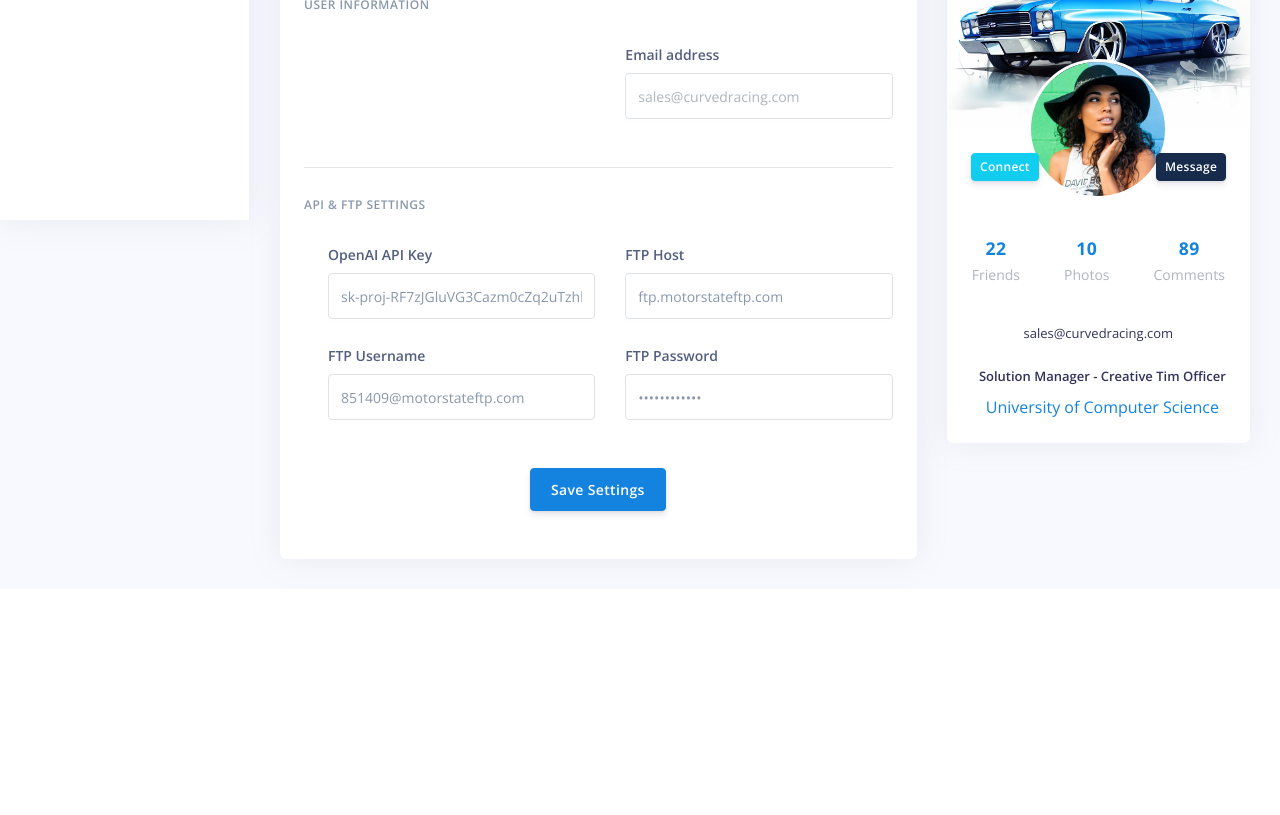
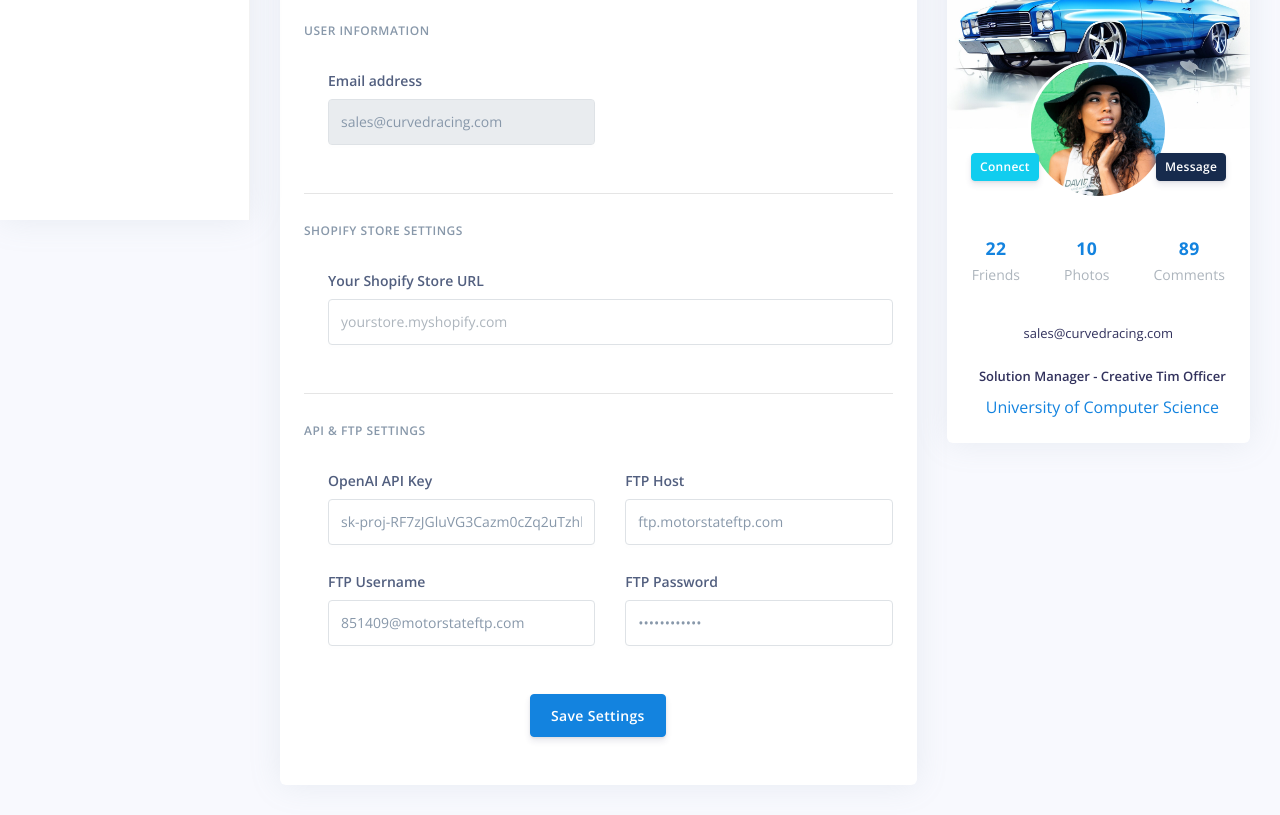
Before and after one commit to baktrak09/racesync, a Flask app: page /profile in a window 1280 px wide. Shown: the part 580-1395 px from the top of the page. Before the commit the page ends 1148 px from the top, so only its background shows below. Run offline with Flask 3, Linux system fonts and the light colour scheme; a user stored in the database is signed in; parts of the project's set-up code (start-up, migrations or seed data) failed here and were passed over; some libraries are stand-ins or nearby versions.

Commit message:
Updated OAuth handling in app.py and added Shopify settings to profile.html

```diff
--- a/app.py
+++ b/app.py
@@ -183,13 +183,15 @@ with app.app_context():
     db.create_all()
 
 @app.route("/oauth/start")
+@login_required
 def oauth_start():
-    shop = request.args.get("shop")
-    if not shop:
-        flash("Missing Shopify shop parameter", "danger")
-        return redirect(url_for("login"))
-
-    # Construct Shopify authorization URL
+    user = User.query.get(current_user.id)
+
+    if not user or not user.shopify_domain:
+        flash("You must enter your Shopify store URL in your profile!", "danger")
+        return redirect(url_for("profile"))
+
+    shop = user.shopify_domain.strip()
     authorization_url = (
         f"https://{shop}/admin/oauth/authorize?"
         f"client_id={SHOPIFY_CLIENT_ID}&"
@@ -198,6 +200,7 @@ def oauth_start():
     )
 
     return redirect(authorization_url)
+
 
 
 @app.route("/oauth/callback")
@@ -366,31 +369,36 @@ def reset_password():
 @login_required
 def profile():
     print("[DEBUG] Profile route hit!")
+
     if request.method == 'POST':
         print("[DEBUG] POST request received")
 
+        # Collect Shopify Store Domain
+        shopify_domain = request.form.get('shopify_domain').strip()
         openai_api_key = request.form.get('openai_api_key')
         ftp_host = request.form.get('ftp_host')
         ftp_user = request.form.get('ftp_user')
         ftp_pass = request.form.get('ftp_pass')
 
         # Debugging Statements to Verify Form Data
+        print(f"[DEBUG] Received Shopify Store: {shopify_domain}")
         print(f"[DEBUG] Received OpenAI API Key: {openai_api_key}")
         print(f"[DEBUG] Received FTP Host: {ftp_host}")
         print(f"[DEBUG] Received FTP User: {ftp_user}")
         print(f"[DEBUG] Received FTP Pass: {ftp_pass}")
 
         # Update user settings
+        current_user.shopify_domain = shopify_domain  # ✅ Add Shopify store to user profile
         current_user.openai_api_key = openai_api_key
         current_user.ftp_host = ftp_host
         current_user.ftp_user = ftp_user
         current_user.ftp_pass = ftp_pass
 
-        # Debugging Statements Before Committing to Database
+        # Debugging Before Committing to Database
         print("[DEBUG] Updating user settings in database")
 
         try:
-            db.session.add(current_user) # Explicitly add current user
+            db.session.add(current_user)  # Explicitly add current user
             db.session.commit()
             print("[DEBUG] Settings updated in database")
         except Exception as e:
@@ -404,12 +412,14 @@ def profile():
 
     # Retrieve stored values
     try:
+        shopify_domain = current_user.shopify_domain or ""  # ✅ Retrieve Shopify domain
         openai_api_key = current_user.openai_api_key
         ftp_host = current_user.ftp_host
         ftp_user = current_user.ftp_user
         ftp_pass = current_user.ftp_pass
 
         # Debugging Statements to Check Retrieved Values
+        print(f"[DEBUG] Retrieved Shopify Store: {shopify_domain}")
         print(f"[DEBUG] Retrieved OpenAI API Key: {openai_api_key}")
         print(f"[DEBUG] Retrieved FTP Host: {ftp_host}")
         print(f"[DEBUG] Retrieved FTP User: {ftp_user}")
@@ -419,6 +429,7 @@ def profile():
         flash("Failed to retrieve settings. Please try again.", "danger")
         return redirect(url_for('profile'))
 
+    # Check for profile template
     template_path = os.path.join(app.template_folder, 'profile.html')
     print(f"[DEBUG] Template path: {template_path}")
     if os.path.exists(template_path):
@@ -428,10 +439,11 @@ def profile():
 
     try:
         print("[DEBUG] Attempting to render profile.html")
-        return render_template('profile.html', openai_api_key=openai_api_key, ftp_host=ftp_host, ftp_user=ftp_user, ftp_pass=ftp_pass)
+        return render_template('profile.html', shopify_domain=shopify_domain, openai_api_key=openai_api_key, ftp_host=ftp_host, ftp_user=ftp_user, ftp_pass=ftp_pass)
     except Exception as e:
         print(f"[DEBUG] Exception occurred while rendering template: {e}")
         return str(e), 500
+
 
 
 
--- a/models.py
+++ b/models.py
@@ -19,6 +19,8 @@ class User(db.Model, UserMixin):
     signup_date = db.Column(db.DateTime, default=datetime.utcnow)
     last_login = db.Column(db.DateTime, nullable=True)
     must_reset_password = db.Column(db.Boolean, default=False)
+    shopify_domain = db.Column(db.String(255), unique=True, nullable=True)
+
 
     def set_password(self, password):
         self.password_hash = generate_password_hash(password)
--- a/templates/profile.html
+++ b/templates/profile.html
@@ -15,7 +15,6 @@
         <h1 class="display-2 text-white">
           Hello {{ current_user.username }}
         </h1>
-
       </div>
     </div>
   </div>
@@ -85,34 +84,45 @@
         <div class="card-header">
           <div class="row align-items-center">
             <div class="col-8">
-
-            </div>
-            <div class="col-4 text-right">
-
+              <h3 class="mb-0">Profile Settings</h3>
             </div>
           </div>
         </div>
         <div class="card-body">
-          <!-- Single form (Removed nesting) -->
+          <!-- Profile Settings Form -->
           <form id="settings-form" action="{{ url_for('profile') }}" method="post">
+
+            <!-- User Information -->
             <h6 class="heading-small text-muted mb-4">User Information</h6>
             <div class="pl-lg-4">
               <div class="row">
                 <div class="col-lg-6">
                   <div class="form-group">
-
-                  </div>
-                </div>
-                <div class="col-lg-6">
-                  <div class="form-group">
                     <label class="form-control-label" for="input-email">Email address</label>
-                    <input type="email" id="input-email" class="form-control" placeholder="{{ current_user.email }}">
+                    <input type="email" id="input-email" class="form-control" value="{{ current_user.email }}" disabled>
                   </div>
                 </div>
               </div>
             </div>
 
             <hr class="my-4" />
+
+            <!-- Shopify Store Settings -->
+            <h6 class="heading-small text-muted mb-4">Shopify Store Settings</h6>
+            <div class="pl-lg-4">
+              <div class="row">
+                <div class="col-lg-12">
+                  <div class="form-group">
+                    <label class="form-control-label" for="input-shopify-store">Your Shopify Store URL</label>
+                    <input type="text" id="input-shopify-store" class="form-control" name="shopify_domain"
+                           value="{{ shopify_domain }}" placeholder="yourstore.myshopify.com" required>
+                  </div>
+                </div>
+              </div>
+            </div>
+
+            <hr class="my-4" />
+
             <!-- API & FTP Settings -->
             <h6 class="heading-small text-muted mb-4">API & FTP Settings</h6>
             <div class="pl-lg-4">
@@ -150,9 +160,11 @@
               </div>
             </div>
 
+            <!-- Save Button -->
             <div class="text-center">
               <button type="submit" class="btn btn-primary my-4">Save Settings</button>
             </div>
+
           </form>
           <!-- END OF FORM -->
         </div>
```
